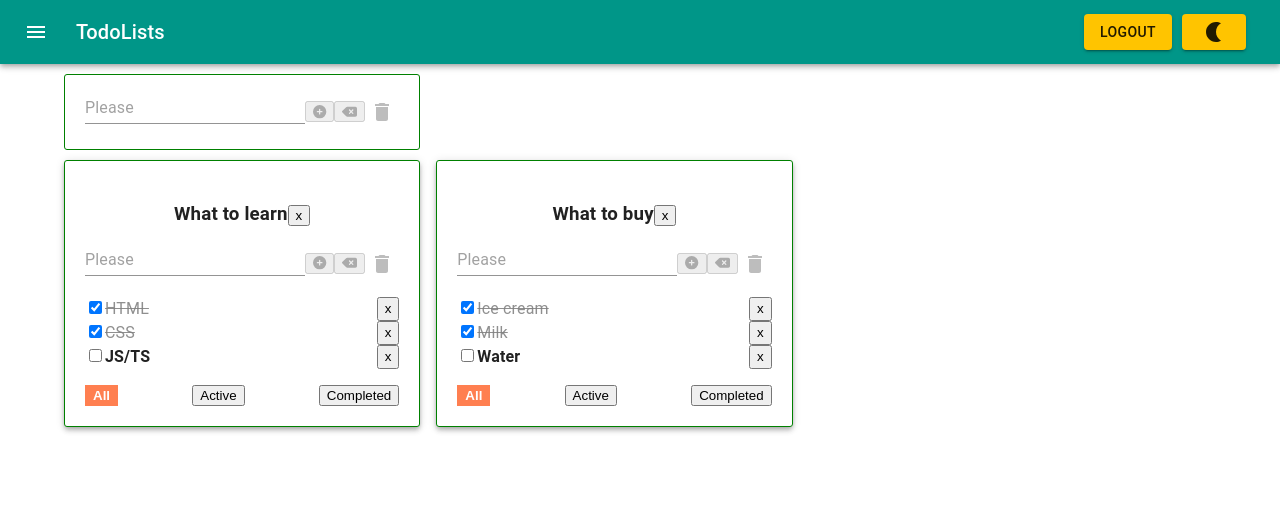
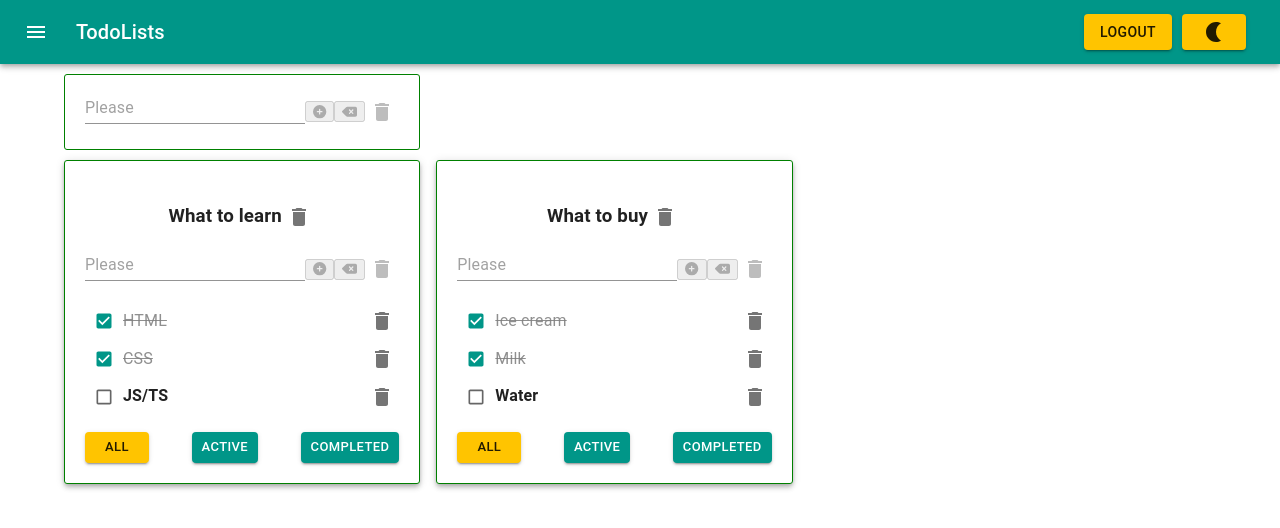
Before and after one commit to IgorBerezhnoy/todolistWithIgor, a React (Create React App) app: page / in a window 1280 px wide. Shown: the top 528 px of the page. Built offline with nearby package versions, Linux system fonts and the light colour scheme.

Commit message:
finished lessons 8

```diff
--- a/src/App.tsx
+++ b/src/App.tsx
@@ -21,7 +21,7 @@ import NightlightIcon from '@mui/icons-material/Nightlight';
 import LightModeIcon from '@mui/icons-material/LightMode';
 
 export type FilterValuesType = 'all' | 'active' | 'completed'
-type TodolistType = {
+export type TodoListType = {
     title: string
     filter: FilterValuesType
     id: string
@@ -32,11 +32,10 @@ type TasksStateType = {
 
 function App(): JSX.Element {
 
-
     const todolistId1 = v1();
     const todolistId2 = v1();
 
-    const [todolist, setTodolist] = useState<Array<TodolistType>>(
+    const [todolist, setTodolist] = useState<Array<TodoListType>>(
         [
             {id: todolistId1, title: 'What to learn', filter: 'all'},
             {id: todolistId2, title: 'What to buy', filter: 'all'},
@@ -60,14 +59,14 @@ function App(): JSX.Element {
     const [isLightMode, setIsLightMode] = useState(true);
 
     const changeTodolistFilter = (nextFilterValue: FilterValuesType, todolistId: string) => {
-        const updatedTodolists: Array<TodolistType> =
+        const updatedTodolists: Array<TodoListType> =
             todolist.map(el => el.id === todolistId ? {...el, filter: nextFilterValue} : el);
         setTodolist(updatedTodolists);
 
     };
 
     const changeTodolistTitle = (title: string, todolistId: string) => {
-        const updatedTodolists: Array<TodolistType> =
+        const updatedTodolists: Array<TodoListType> =
             todolist.map(el => el.id === todolistId ? {...el, title} : el);
         setTodolist(updatedTodolists);
 
@@ -107,14 +106,14 @@ function App(): JSX.Element {
     };
 
     const removeTodolist = (todoId: string) => {
-        const updatedTodoLists: Array<TodolistType> = todolist.filter(tl => tl.id !== todoId);
+        const updatedTodoLists: Array<TodoListType> = todolist.filter(tl => tl.id !== todoId);
         setTodolist(updatedTodoLists);
         delete tasks[todoId];
     };
 
     const addTodolist = (title: string) => {
         const newTodoId = v1();
-        const newTodo: TodolistType = {
+        const newTodo: TodoListType = {
             id: newTodoId,
             title: title,
             filter: 'all'
@@ -185,9 +184,10 @@ function App(): JSX.Element {
                             TodoLists
                         </Typography>
                         <Button variant={'contained'} color={'secondary'}>LogOut</Button>
-                        <Button sx={{margin:"10px" }}
+                        <Button sx={{margin: '10px'}}
                                 variant={'contained'} color={'secondary'}
-                                onClick={() => setIsLightMode(!isLightMode)}>{isLightMode ? <NightlightIcon/> : <LightModeIcon/>}</Button>
+                                onClick={() => setIsLightMode(!isLightMode)}>{isLightMode ? <NightlightIcon/> :
+                            <LightModeIcon/>}</Button>
                     </Toolbar>
                 </AppBar>
                 <Container>
--- a/src/Todolist.tsx
+++ b/src/Todolist.tsx
@@ -6,6 +6,9 @@ import {faDeleteLeft} from '@fortawesome/free-solid-svg-icons';
 import {faTrash} from '@fortawesome/free-solid-svg-icons';
 import {AddItemForm} from './AddItemForm';
 import {EditableSpan} from './EditableSpan';
+import {Button, Checkbox, IconButton} from '@mui/material';
+import DeleteIcon from '@mui/icons-material/Delete';
+
 
 type TodoListPropsType = {
     idTodo: string
@@ -27,8 +30,6 @@ export type TaskType = {
     isDone: boolean
 }
 const TodoList: FC<TodoListPropsType> = (props) => {
-    // const [title, setTitle] = useState('');
-    // const [error, setError] = useState<boolean>(false);
 
     const tasksList = (props.tasks.length === 0)
         ? <p>TodoList is empty</p>
@@ -44,14 +45,16 @@ const TodoList: FC<TodoListPropsType> = (props) => {
                     return (
                         <li key={task.id} className={'tasks-list-item'}>
                             <div>
-                                <input
-                                    type="checkbox"
+                                <Checkbox
+size={"small"}
                                     checked={task.isDone}
                                     onChange={changeTaskStatus}
                                 />
                                 <span className={task.isDone ? 'task-done' : 'task'}><EditableSpan title={task.title} onChange={changeTasksTitle}/></span>
                             </div>
-                            <button onClick={removeTask}>x</button>
+                            <IconButton size={"small"} onClick={removeTask}>
+                                <DeleteIcon/>
+                            </IconButton>
                         </li>
                     );
                 })
@@ -60,72 +63,40 @@ const TodoList: FC<TodoListPropsType> = (props) => {
 
     const addTask = (title:string) => props.addTask(title, props.idTodo);
 
+    const maxTaskTitleLength = 15;
 
-    const maxTaskTitleLength = 15;
-    // const isTaskTitleLengthTooLong = title.length > maxTaskTitleLength;
-    // const isAddTaskBtnDisabled = !title || isTaskTitleLengthTooLong;
-    // const changeTaskTitle = (e: ChangeEvent<HTMLInputElement>) => {
-    //     if (error) {
-    //         setError(false);
-    //     }
-    //     if (!isTaskTitleLengthTooLong) {
-    //         setTitle(e.currentTarget.value);
-    //     }
-    // };
     const changeTodolistTitle = (title:string) => {
       props.changeTodolistTitle(title, props.idTodo)
     }
     return (
         <div className="todoList">
-            <h3 className={'todolist-header'}><EditableSpan title={props.title} onChange={changeTodolistTitle}/><span><button
-                onClick={() => props.removeTodolist(props.idTodo)}>x</button></span></h3>
+            <h3 className={'todolist-header'}><EditableSpan title={props.title} onChange={changeTodolistTitle}/><span>
+                                 <IconButton size={"small"} onClick={() => props.removeTodolist(props.idTodo)}>
+                                <DeleteIcon/>
+                            </IconButton>
+       </span></h3>
 
             <AddItemForm maxItemTitleLength={maxTaskTitleLength} addItem={addTask}/>
 
-            {/*<div>
-                <input
-                    value={title}
-                    onChange={changeTaskTitle}
-                    className={error ? 'user-error' : undefined}
-                    onKeyDown={(e) => {
-                        if (e.key === 'Enter') {
-                            addTask();
-                        }
-                    }}
-                />
-                <button
-                    disabled={isAddTaskBtnDisabled}
-                    onClick={addTask}>
-                    <FontAwesomeIcon icon={faCirclePlus}/>
-                </button>
-
-                <button
-                    disabled={!title}
-                    onClick={() => setTitle(title.slice(0, -1))}>
-                    <FontAwesomeIcon icon={faDeleteLeft}/>
-                </button>
-                <button
-                    disabled={!title}
-                    onClick={() => setTitle('')}>
-                    <FontAwesomeIcon icon={faTrash}/>
-                </button>
-                {isTaskTitleLengthTooLong && <div>You task title is too long</div>}
-                {error && <div style={{'color': 'red', 'fontWeight': 'bold'}}>Please, enter correct title</div>}
-            </div>*/}
             {tasksList}
             <div className={'buttons-block'}>
-                <button
-                    className={props.filter === 'all' ? 'btn-filter-active' : undefined}
+                <Button variant={"contained"}
+                        size={"small"}
+                    color={props.filter === 'all' ? 'secondary' : "primary"}
                     onClick={() => props.changeFilter('all', props.idTodo)}>All
-                </button>
-                <button
-                    className={props.filter === 'active' ? 'btn-filter-active' : undefined}
+                </Button>
+                <Button
+                    variant={"contained"}
+                    size={"small"}
+                    className={props.filter === 'active' ? 'secondary' : "primary"}
                     onClick={() => props.changeFilter('active', props.idTodo)}>Active
-                </button>
-                <button
-                    className={props.filter === 'completed' ? 'btn-filter-active' : undefined}
+                </Button>
+                <Button
+                    variant={"contained"}
+                    size={"small"}
+                    className={props.filter === 'completed' ? 'secondary' : "primary"}
                     onClick={() => props.changeFilter('completed', props.idTodo)}>Completed
-                </button>
+                </Button>
             </div>
         </div>
     );
```
Also changed, not shown: src/reducers/todolist-reducer.ts (added, +63 -0 lines), 2 other files (tests, documents, lock files or other folders).
